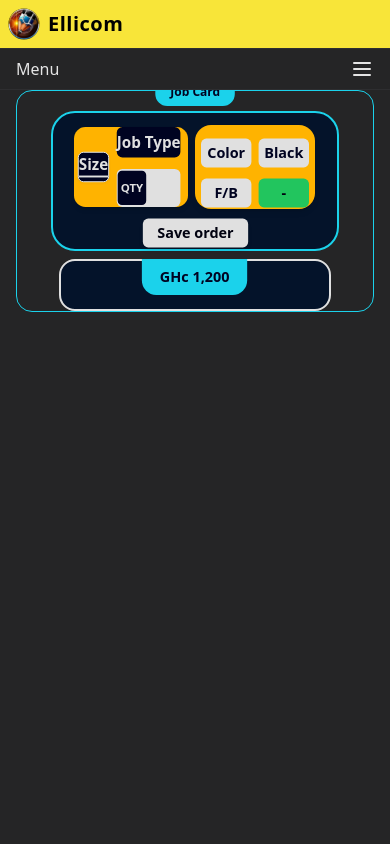
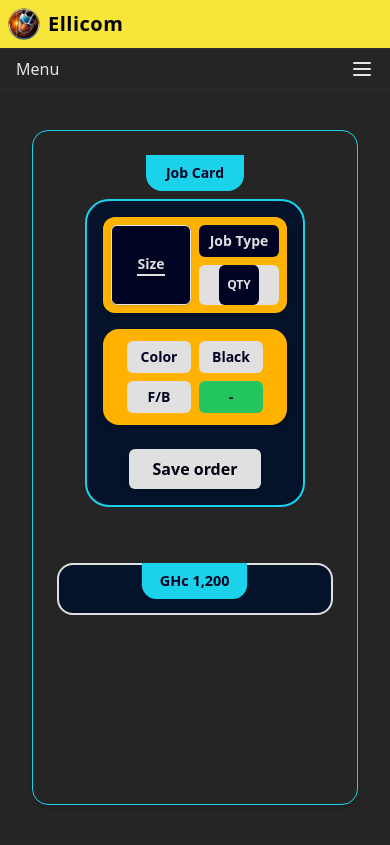
Before and after one commit to Abraham-trigs/ellicom-Up, a Next.js app in the folder ellicom-up/: page /admin/addJob in a window 390 px wide. Built offline with nearby package versions, Linux system fonts and the light colour scheme.

Commit message:
JobCard Responsivness on desktop,laptop defined

```diff
--- a/ellicom-up/src/app/admin/addJob/page.tsx
+++ b/ellicom-up/src/app/admin/addJob/page.tsx
@@ -6,14 +6,21 @@ import JobRecorder from "@/components/job/JobRecorder";
 
 export default function AddJobPage() {
   return (
-    <>
-      {/* JOB CARD and Job Recorder Holder */}
-      <div className="w-full h-130 rounded-2xl flex flex-col justify-center items-center border border-sea -mt-4">
-        <div>
+    <div className="w-full px-4 py-6 sm:px-6 md:px-8 lg:px-12">
+      <div className="w-full min-h-[80vh] rounded-2xl border border-sea bg-surface shadow-md flex flex-col lg:flex-row gap-6 overflow-hidden">
+        {/* Job Card */}
+        <div className="w-full lg:w-1/2 p-4 lg:p-6">
           <JobCard />
+        </div>
+
+        {/* Divider (only on desktop ≥1024px) */}
+        <div className="hidden lg:block w-px bg-border" />
+
+        {/* Job Recorder */}
+        <div className="w-full lg:w-1/2 p-4 lg:p-6">
           <JobRecorder />
         </div>
       </div>
-    </>
+    </div>
   );
 }
--- a/ellicom-up/src/components/job/JobCard.tsx
+++ b/ellicom-up/src/components/job/JobCard.tsx
@@ -35,34 +35,35 @@ export default function JobCard() {
   const isJobSelected = Boolean(jobType);
 
   return (
-    <div>
+    <div className="w-full flex flex-col items-center">
       {/* Header */}
-      <div className="-mt-5 flex flex-col justify-center items-center mb-2">
-        <button className="bg-sea rounded-b-2xl p-2 px-5 font-bold scale-75 text-ground mb-3">
+      <div className="mt-2 flex flex-col items-center">
+        <button className="bg-sea rounded-b-2xl px-5 py-2 font-bold text-ground text-sm sm:text-base">
           Job Card
         </button>
 
         {/* Card Body */}
-        <div className="flex flex-col justify-evenly items-center w-72 h-43 border-2 border-sea bg-darkSea rounded-3xl -mt-3">
-          <div className="flex flex-row justify-between items-center ml-1 mt-3">
-            {/* Left Section */}
-            <div className="flex flex-row justify-between items-center gap-x-1 w-39 h-30 rounded-xl -ml-2 bg-high drop-shadow-sm shadow-md scale-95">
+        <div className="w-full sm:w-80 md:w-96 border-2 border-sea bg-darkSea rounded-3xl mt-2 p-4 flex flex-col justify-between gap-4">
+          {/* Top Row: PaperSize + JobType + Quantity */}
+          <div className="flex flex-col md:flex-row justify-between items-center gap-4">
+            {/* Paper Size + Job Info */}
+            <div className="flex flex-row justify-between items-center w-full md:w-auto gap-2 bg-high rounded-xl p-2 shadow-md">
               {/* Paper Size */}
               <div
                 onClick={isJobSelected ? openPaperSizeModal : undefined}
-                className="flex flex-col justify-center items-center m-1 w-18 h-26 rounded-md bg-ground border drop-shadow-sm cursor-pointer"
+                className="flex flex-col justify-center items-center w-20 h-20 sm:w-24 sm:h-24 bg-ground rounded-md border shadow cursor-pointer"
               >
-                <div className="text-center font-semibold scale-130 mb-1 border-b-2 border-coHead text-coHead">
+                <div className="text-center font-semibold text-coHead text-sm border-b-2 border-coHead">
                   Size
                 </div>
               </div>
 
               {/* Job Type + Quantity */}
-              <div className="flex flex-col gap-3 mr-2">
+              <div className="flex flex-col gap-2 justify-center">
                 {/* Job Type */}
                 <div
                   onClick={openModal}
-                  className="w-18 h-8 rounded-md bg-ground text-center text-coHead flex justify-center items-center font-semibold cursor-pointer hover:bg-coHead hover:text-ground transition"
+                  className="w-20 h-8 rounded-md bg-ground text-coHead flex justify-center items-center text-sm font-semibold cursor-pointer hover:bg-coHead hover:text-ground transition"
                 >
                   {isJobSelected ? "Selected" : "Job Type"}
                 </div>
@@ -70,22 +71,21 @@ export default function JobCard() {
                 {/* Quantity */}
                 <div
                   onClick={isJobSelected ? openQuantityModal : undefined}
-                  className="flex flex-row items-center w-18 h-10 rounded-md bg-coHead"
+                  className="w-20 h-10 rounded-md bg-coHead flex items-center justify-center"
                 >
-                  <div className="flex flex-row -ml-1 items-center w-10 h-12 rounded-md scale-75 font-bold bg-ground cursor-pointer">
-                    <div className="mx-auto text-coHead">QTY</div>
+                  <div className="w-10 h-10 flex items-center justify-center bg-ground rounded-md text-coHead text-xs font-bold cursor-pointer">
+                    QTY
                   </div>
                 </div>
               </div>
             </div>
 
-            {/* Color, Side, File */}
-            <div className="flex flex-col justify-center items-center ml-1 w-30 h-25 rounded-2xl bg-high drop-shadow-sm shadow-md">
-              <div className="flex flex-row gap-x-2 justify-center items-center scale-90 mb-2 mt-3">
-                {/* Color */}
+            {/* Color + Side + File */}
+            <div className="flex flex-col items-center bg-high p-3 rounded-2xl shadow-md w-full md:w-auto">
+              <div className="flex flex-row gap-2 mb-2">
                 <div
                   onClick={() => setColorType("Color")}
-                  className={`w-14 h-8 rounded-md flex justify-center items-center font-semibold cursor-pointer ${
+                  className={`w-16 h-8 text-sm rounded-md flex items-center justify-center font-semibold cursor-pointer ${
                     colorType === "Color"
                       ? "bg-green-500 text-container"
                       : "bg-coHead text-ground"
@@ -93,11 +93,9 @@ export default function JobCard() {
                 >
                   Color
                 </div>
-
-                {/* Black */}
                 <div
                   onClick={() => setColorType("Black")}
-                  className={`w-14 h-8 rounded-md flex justify-center items-center font-semibold cursor-pointer ${
+                  className={`w-16 h-8 text-sm rounded-md flex items-center justify-center font-semibold cursor-pointer ${
                     colorType === "Black"
                       ? "bg-green-500 text-container"
                       : "bg-coHead text-ground"
@@ -107,11 +105,10 @@ export default function JobCard() {
                 </div>
               </div>
 
-              {/* Side and File */}
-              <div className="flex flex-row gap-x-2 justify-center items-center scale-90">
+              <div className="flex flex-row gap-2">
                 <div
                   onClick={toggleSideType}
-                  className={`w-14 h-8 rounded-md text-center flex justify-center items-center font-bold cursor-pointer ${
+                  className={`w-16 h-8 text-sm rounded-md flex items-center justify-center font-bold cursor-pointer ${
                     sideType === "Front & Back"
                       ? "bg-green-500 text-container"
                       : "bg-coHead text-ground"
@@ -119,7 +116,7 @@ export default function JobCard() {
                 >
                   F/B
                 </div>
-                <div className="w-14 h-8 rounded-md bg-green-500 text-container flex justify-center items-center font-bold">
+                <div className="w-16 h-8 rounded-md bg-green-500 text-container flex items-center justify-center font-bold text-sm">
                   {isJobSelected && fileAttached ? "File +" : "-"}
                 </div>
               </div>
@@ -127,9 +124,9 @@ export default function JobCard() {
           </div>
 
           {/* Save Button */}
-          <div className="flex flex-row justify-evenly gap-3 scale-90 mt-2">
+          <div className="w-full flex justify-center mt-2">
             <button
-              className="bg-coHead hover:bg-high hover:text-container text-container px-4 py-1 font-bold rounded-md drop-shadow-sm shadow-md"
+              className="bg-coHead hover:bg-high hover:text-container text-container px-6 py-2 font-bold rounded-md shadow-md transition-all"
               disabled={!isJobSelected}
             >
               Save order
```
